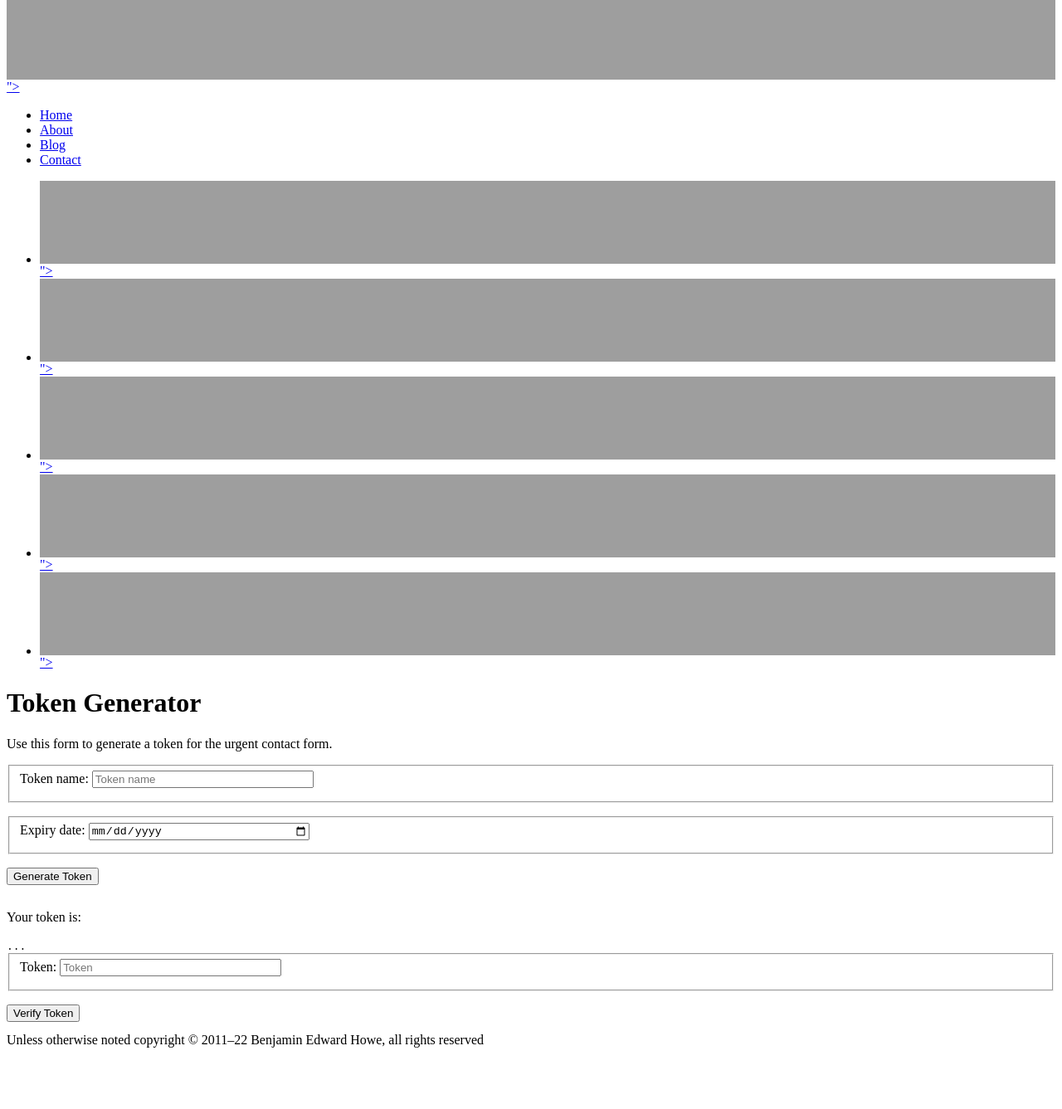
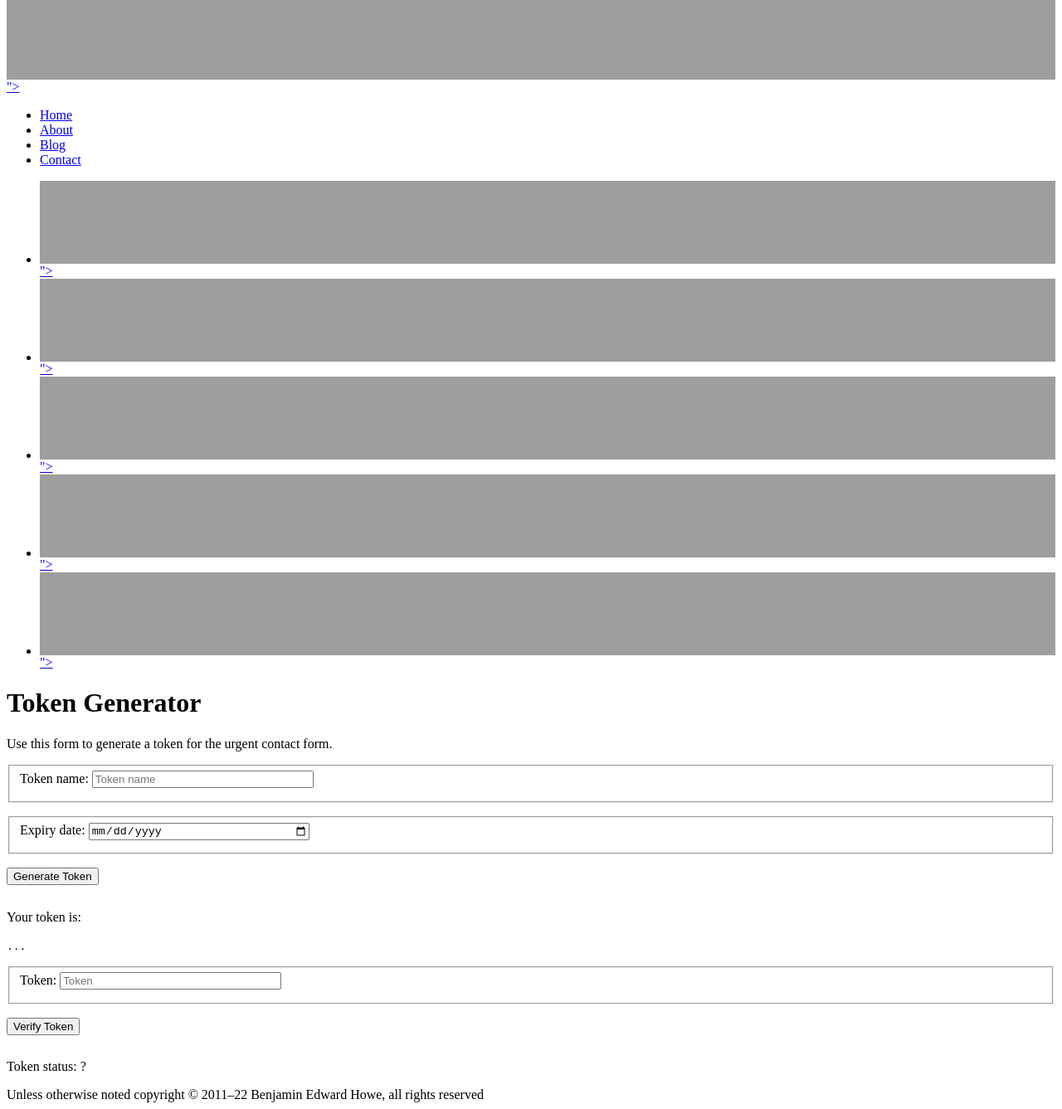
Before and after one commit to BenjaminEHowe/beh.uk, a Jekyll site: the page built from secure/token-generator.md, in a window 1280 px wide, cut to the strip 112-1449 px from the top of the page. Shown: the whole strip at 83% size. Built offline with Jekyll 4.4.1, drawn with Linux system fonts in a browser that asks for light colours; before the commit the page ends 1383 px from its top, so only the background shows below that.

Commit message:
Move token-verify function

```diff
--- a/functions/secure/api/token-verify.js
+++ b/functions/api/token-verify.js
@@ -1,4 +1,4 @@
-import { verifySecureToken } from "../../../functions-src/secure-token.js"
+import { verifySecureToken } from "../../functions-src/secure-token.js"
 
 export async function onRequest(context) {
   if (context.request.method !== "POST") {
--- a/secure/token-generator.md
+++ b/secure/token-generator.md
@@ -16,8 +16,8 @@
   </fieldset>
   <button type="submit" style="margin-bottom:1em">Generate Token</button>
 </form>
-<p>Your token is:</p>
-<pre style="display:inline" id="token-value">...</pre>
+<p>Your token is: <pre style="display:inline" id="token-value">...</pre></p>
+
 
 <form id="token-verification-form">
   <fieldset style="margin-bottom:1em">
@@ -26,6 +26,7 @@
   </fieldset>
   <button type="submit" style="margin-bottom:1em">Verify Token</button>
 </form>
+<p>Token status: <span id="token-verify-output">?</span></p>
 
 <script>
   document.getElementById("token-generation-form").addEventListener("submit", event => {
```
Also changed, not shown: other parts of secure/token-generator.md (+1 -1 lines).
